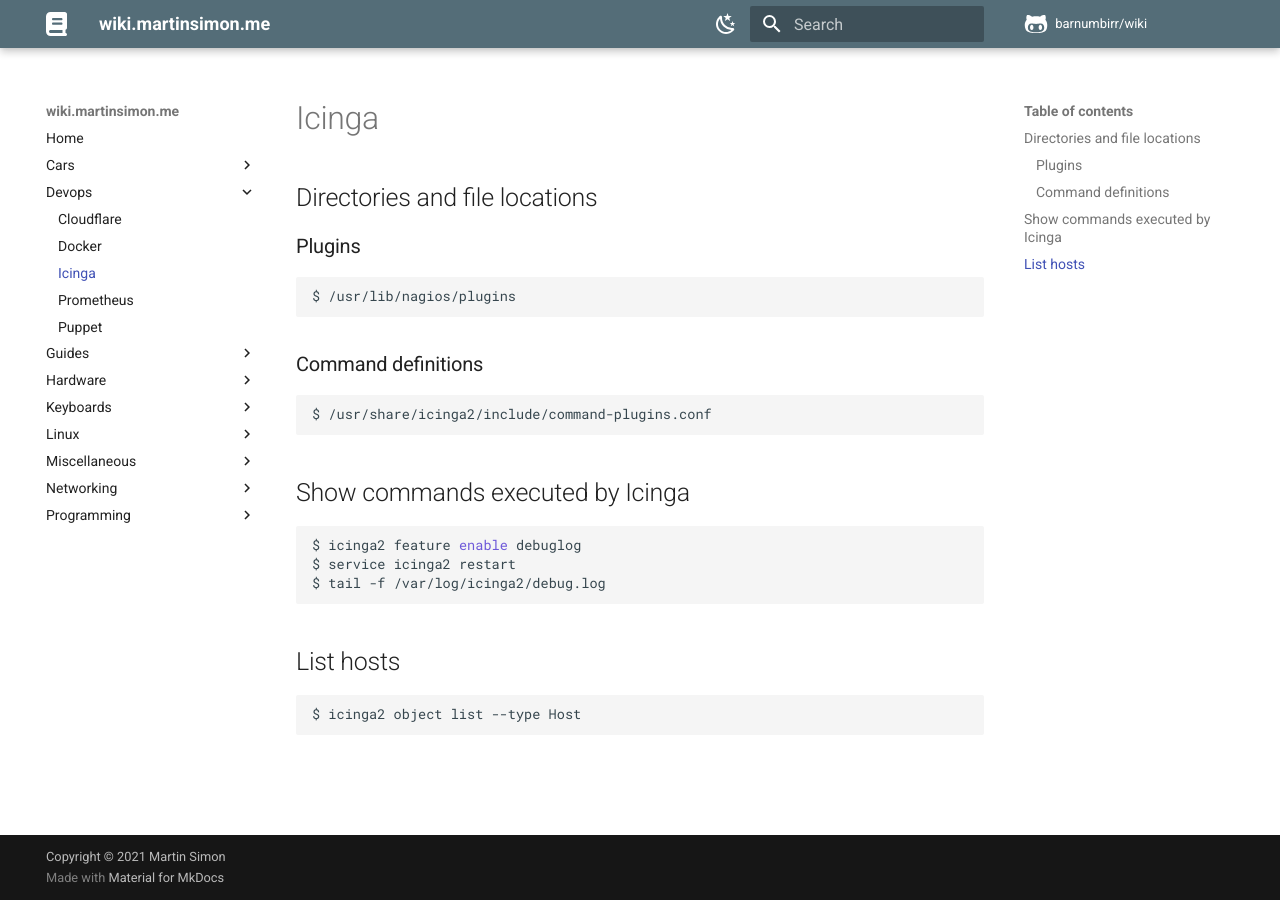
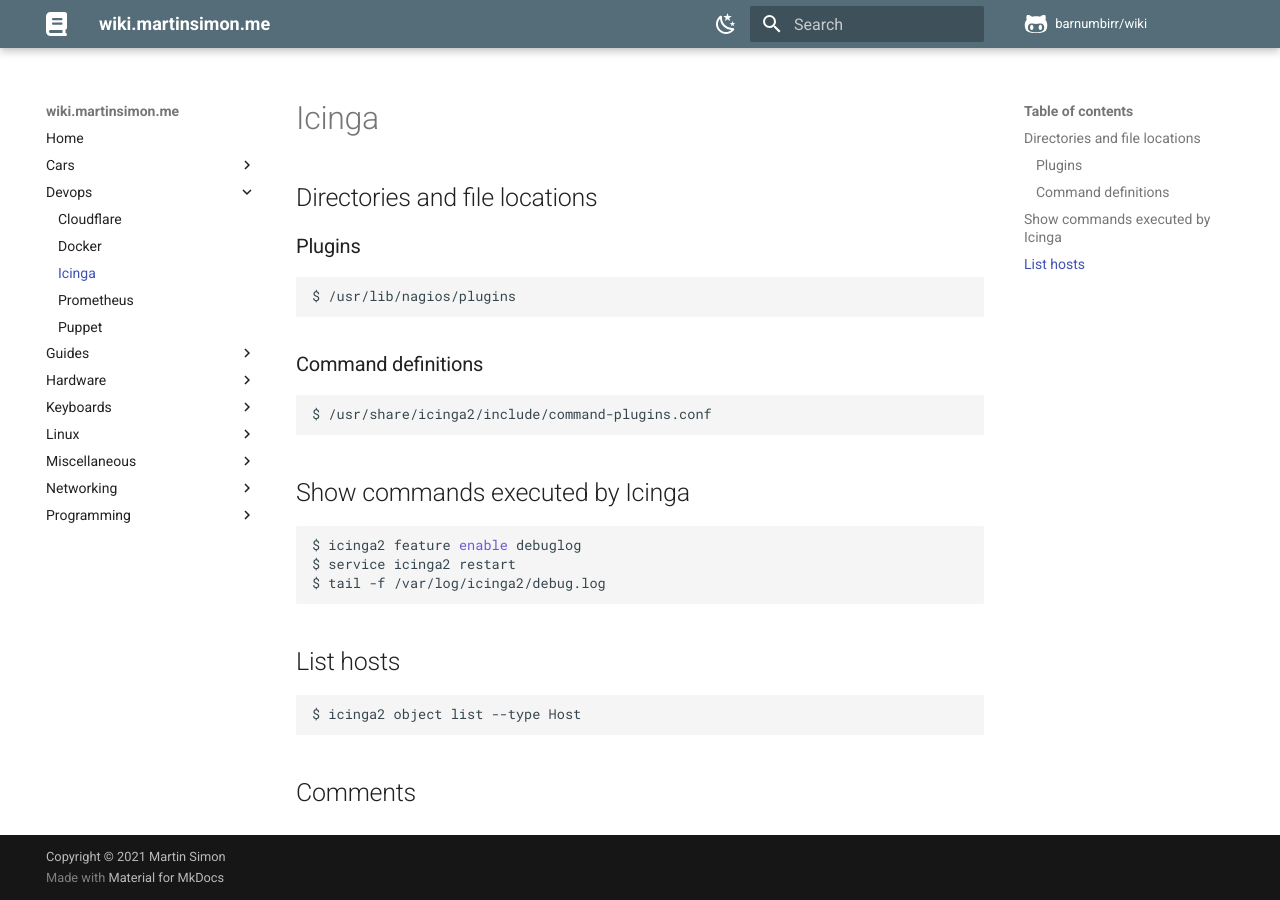
Before and after one commit to barnumbirr/wiki, an MkDocs documentation site: the page built from docs/devops/icinga.md, in a window 1280 px wide. Built offline with MkDocs 1.6.1 and Material for MkDocs 9.7.7, drawn with Linux system fonts in a browser that asks for light colours; comment, search, counter and statistics services are not loaded.

Commit message:
Update to Material for MkDocs v8+
- update mhausenblas/mkdocs-deploy-gh-pages to master
- rework Giscus integration for Material for MkDocs v8+

```diff
--- a/overrides/main.html
+++ b/overrides/main.html
@@ -1,6 +1,50 @@
 {% extends "base.html" %}
 
-{% block disqus %}
-    <!-- Override the Disqus comment system with giscus -->
-    {% include "partials/integrations/giscus.html" %}
+{% block content %}
+    {{ super() }}
+
+    {% if not page.is_homepage %}
+        <!-- Giscus -->
+        <h2 id="__comments">{{ lang.t("meta.comments") }}</h2>
+        <script src="https://giscus.app/client.js"
+            data-repo="barnumbirr/wiki"
+            data-repo-id="MDEwOlJlcG9zaXRvcnkzOTkyNjA2ODU="
+            data-category="Comments"
+            data-category-id="DIC_kwDOF8w8Dc4B_EIp"
+            data-mapping="pathname"
+            data-reactions-enabled="1"
+            data-emit-metadata="1"
+            data-theme="light"
+            crossorigin="anonymous"
+            async>
+        </script>
+
+        <!-- Reload on palette change -->
+        <script>
+            var palette = __md_get("__palette")
+            if (palette && typeof palette.color === "object")
+                if (palette.color.scheme === "slate") {
+                    var giscus = document.querySelector("script[src*=giscus]")
+                    giscus.setAttribute("data-theme", "dark")
+                }
+
+            /* Register event handlers after documented loaded */
+            document.addEventListener("DOMContentLoaded", function() {
+                var ref = document.querySelector("[data-md-component=palette]")
+                ref.addEventListener("change", function() {
+                    var palette = __md_get("__palette")
+                    if (palette && typeof palette.color === "object") {
+                        var theme = palette.color.scheme === "slate" ? "dark" : "light"
+
+                        /* Instruct Giscus to change theme */
+                        var frame = document.querySelector(".giscus-frame")
+                        frame.contentWindow.postMessage(
+                            { giscus: { setConfig: { theme } } },
+                            "https://giscus.app"
+                        )
+                    }
+                })
+            })
+        </script>
+    {% endif %}
 {% endblock %}
--- a/overrides/partials/integrations/giscus.html
+++ /dev/null
@@ -1,41 +0,0 @@
-<!-- Adapted to giscus from https://github.com/carissalow/rapids -->
-{% if not page.is_homepage %}
-    <h3 id="__comments"></h3>
-    <script type="text/javascript">
-        var custom_giscus_theme = false
-        document.onreadystatechange = function () {
-            if (document.readyState == "interactive") {
-                // wait for giscus to load and send it's first message.
-                addEventListener('message', event => {
-                    if (event.origin !== 'https://giscus.app' || custom_giscus_theme == true) {
-                        return;
-                    }
-                    custom_giscus_theme = true
-                    if(document.body.getAttribute("data-md-color-scheme") == "default")
-                        document.querySelector("iframe.giscus-frame").contentWindow.postMessage({giscus: {setConfig: {theme: "light"},},},'https://giscus.app')
-                    else
-                        document.querySelector("iframe.giscus-frame").contentWindow.postMessage({giscus: {setConfig: {theme: "dark_dimmed"},},},'https://giscus.app')
-                });
-                document.getElementById('__palette_1').onclick = function(){
-                    document.querySelector("iframe.giscus-frame").contentWindow.postMessage({giscus: {setConfig: {theme: "light"},},},'https://giscus.app')
-                }
-                document.getElementById('__palette_2').onclick = function(){
-                    document.querySelector("iframe.giscus-frame").contentWindow.postMessage({giscus: {setConfig: {theme: "dark_dimmed"},},},'https://giscus.app')
-                }
-            }
-        }
-    </script>
-
-    <script src="https://giscus.app/client.js"
-        data-repo="barnumbirr/wiki"
-        data-repo-id="MDEwOlJlcG9zaXRvcnkzOTkyNjA2ODU="
-        data-category="Comments"
-        data-category-id="DIC_kwDOF8w8Dc4B_EIp"
-        data-mapping="pathname"
-        data-reactions-enabled="1"
-        data-emit-metadata="1"
-        data-theme="light"
-        crossorigin="anonymous"
-        async>
-    </script>
-{% endif %}
```
Also changed, not shown: 1 other file.
